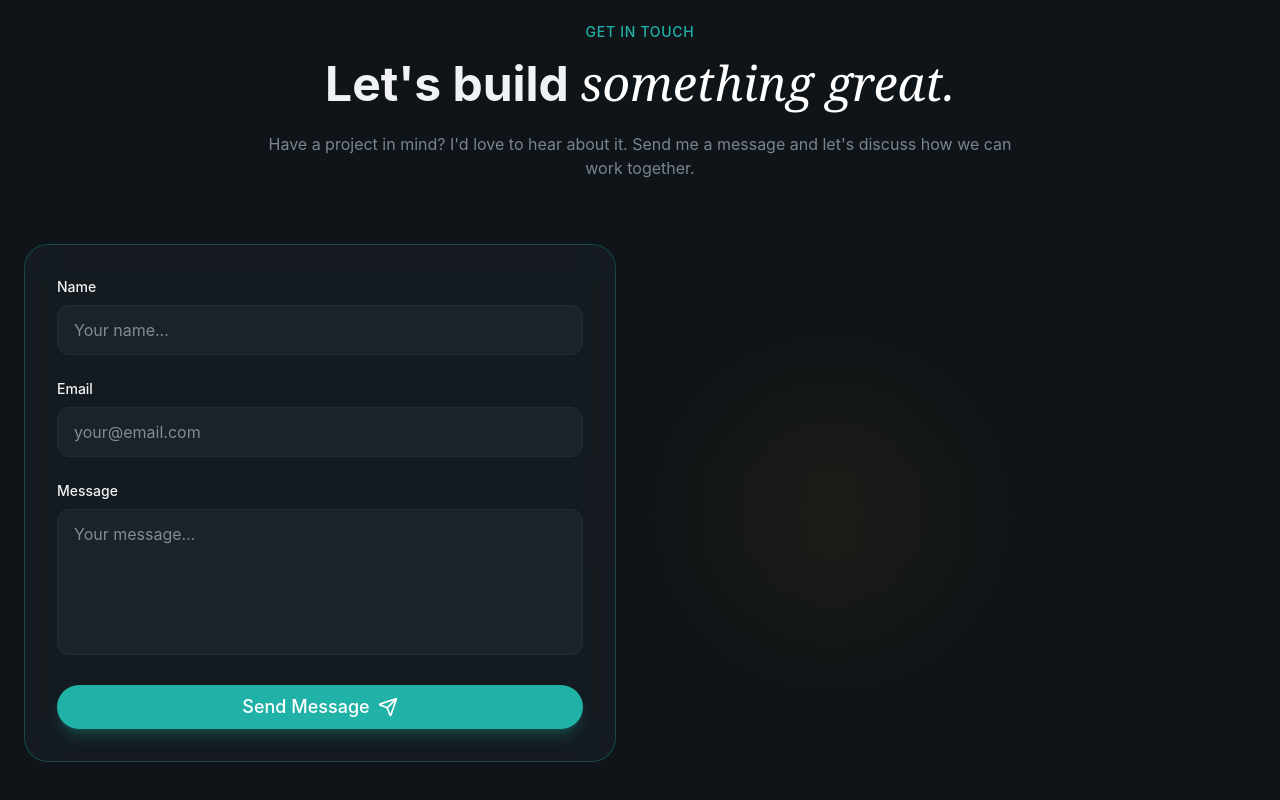
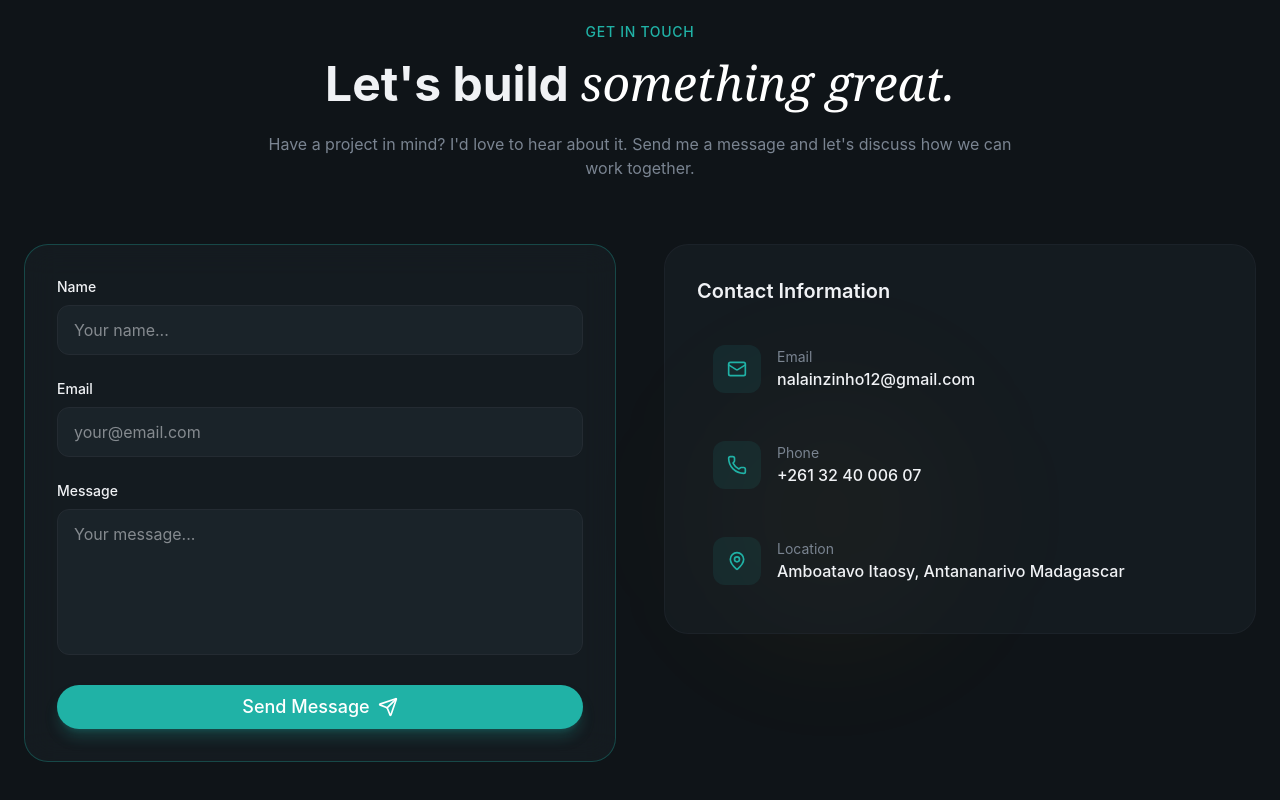
Before and after one commit to zinho13/nalainzinho_portfolio, a React (Vite) app: page / in a window 1280 px wide. Shown: the part 6048-6848 px from the top of the page. Built offline with nearby package versions, Linux system fonts and the light colour scheme.

Commit message:
contact infos

```diff
--- a/src/sections/Contact.jsx
+++ b/src/sections/Contact.jsx
@@ -193,6 +193,28 @@
                             )}
                         </form>
                     </div>
+                    <div className="space-y-6 animate-fade-in animation-delay-400">
+                        <div className="glass rounded-3xl p-8">
+                            <h3 className="text-xl font-semibold mb-6">Contact Information</h3>
+                            <div className="space-y-4">
+                                {contactInfo.map((item, i) => (
+                                    <a
+                                    key={i}
+                                    href={item.href}
+                                    className="flex items-center gap-4 p-4 rounded-xl hover:bg-surface transition-colors gr"
+                                    >
+                                        <div className="w-12 h-12 rounded-xl bg-primary/10 flex items-center justify-center gro">
+                                            <item.icon className="w-5 h-5 text-primary" />
+                                        </div>
+                                        <div>
+                                            <div className="text-sm text-muted-foreground">{item.label}</div>
+                                            <div className="font-medium">{item.value}</div>
+                                        </div>
+                                    </a>
+                                ))}
+                            </div>
+                        </div>
+                    </div>
                 </div>
             </div>
         </section>
```
